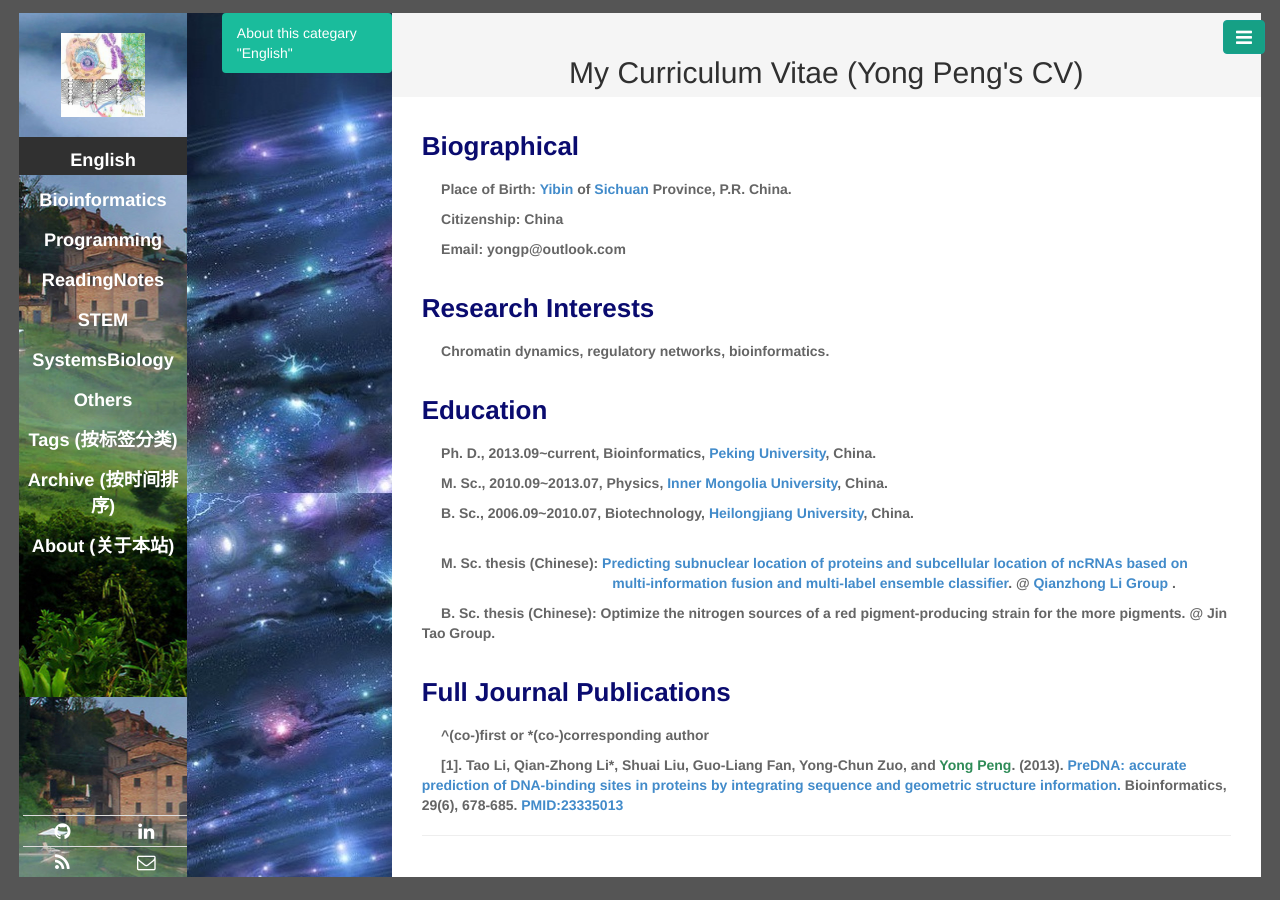
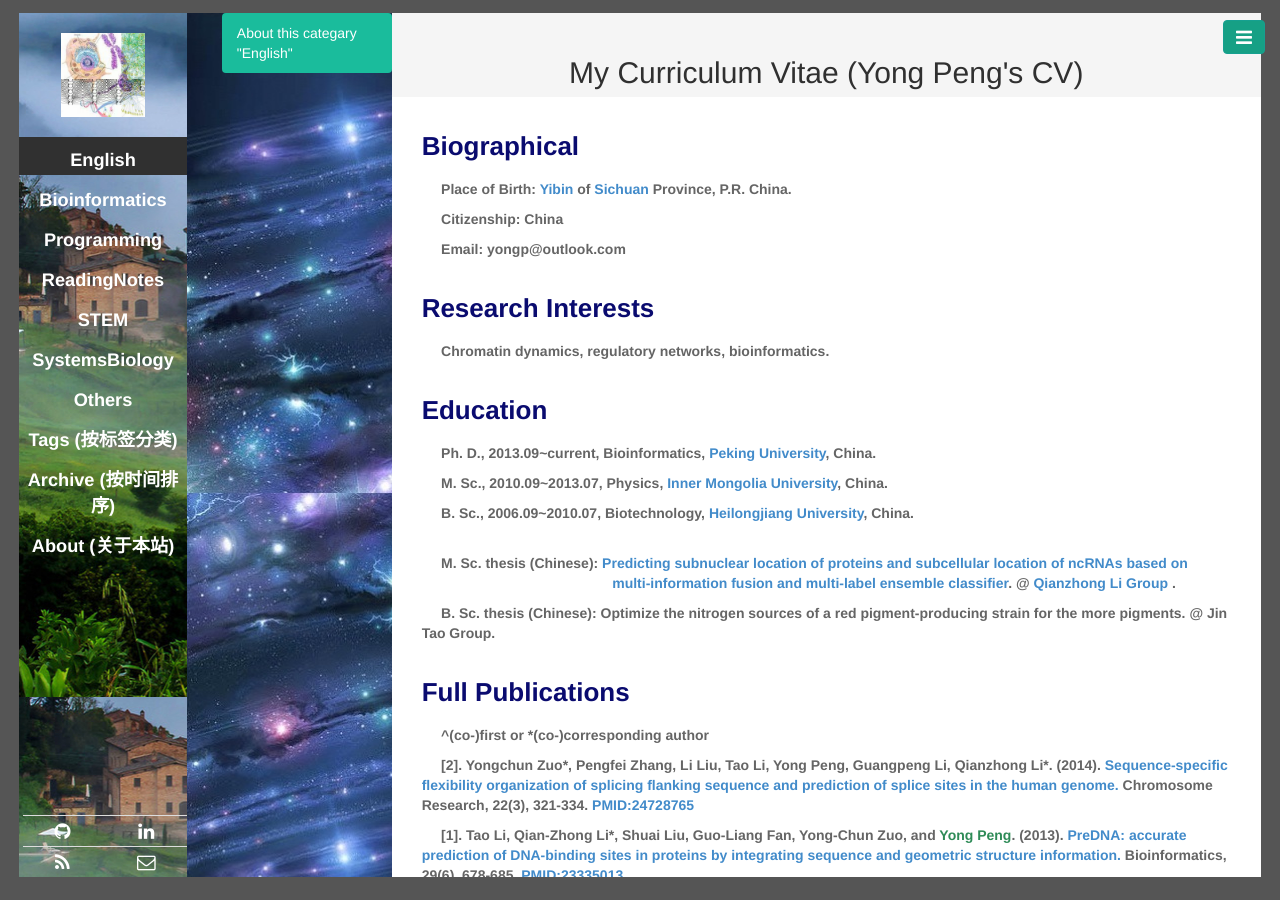
Before and after one commit to CTLife/CTLife.github.io, a Jekyll site: the page built from yongpeng.html, in a window 1280 px wide. Built offline with Jekyll 4.4.1, drawn with Linux system fonts in a browser that asks for light colours; Markdown is read by kramdown in place of the engine named in the settings.

Commit message:
Update yongpeng.html

```diff
--- a/yongpeng.html
+++ b/yongpeng.html
@@ -24,8 +24,15 @@ titlename: Yong Peng CV
 
 
 
-<h3><b style = "color:#0a0b6f"> Full Journal Publications </b></h3>
+<h3><b style = "color:#0a0b6f"> Full Publications </b></h3>
 <p><b> &nbsp;&nbsp;&nbsp;&nbsp; ^(co-)first or *(co-)corresponding author </b></p>
+
+<p><b> &nbsp;&nbsp;&nbsp;&nbsp; [2].  Yongchun Zuo*, Pengfei Zhang, Li Liu, Tao Li, Yong Peng, Guangpeng Li, Qianzhong Li*. (2014).
+<a href="http://link.springer.com/article/10.1007%2Fs10577-014-9414-z">
+Sequence-specific flexibility organization of splicing flanking sequence and prediction of splice sites in the human genome. </a>
+Chromosome Research, 22(3), 321-334.  <a href="https://www.ncbi.nlm.nih.gov/pubmed/24728765">PMID:24728765</a>
+</b></p>
+
 <p><b> &nbsp;&nbsp;&nbsp;&nbsp; [1]. Tao Li, Qian-Zhong Li*, Shuai Liu, Guo-Liang Fan, Yong-Chun Zuo, and <font color="#2E8B57">Yong Peng</font>. (2013).
 <a href="http://bioinformatics.oxfordjournals.org/content/29/6/678.abstract">
 PreDNA: accurate prediction of DNA-binding sites in proteins by integrating sequence and geometric structure information. </a>
```
